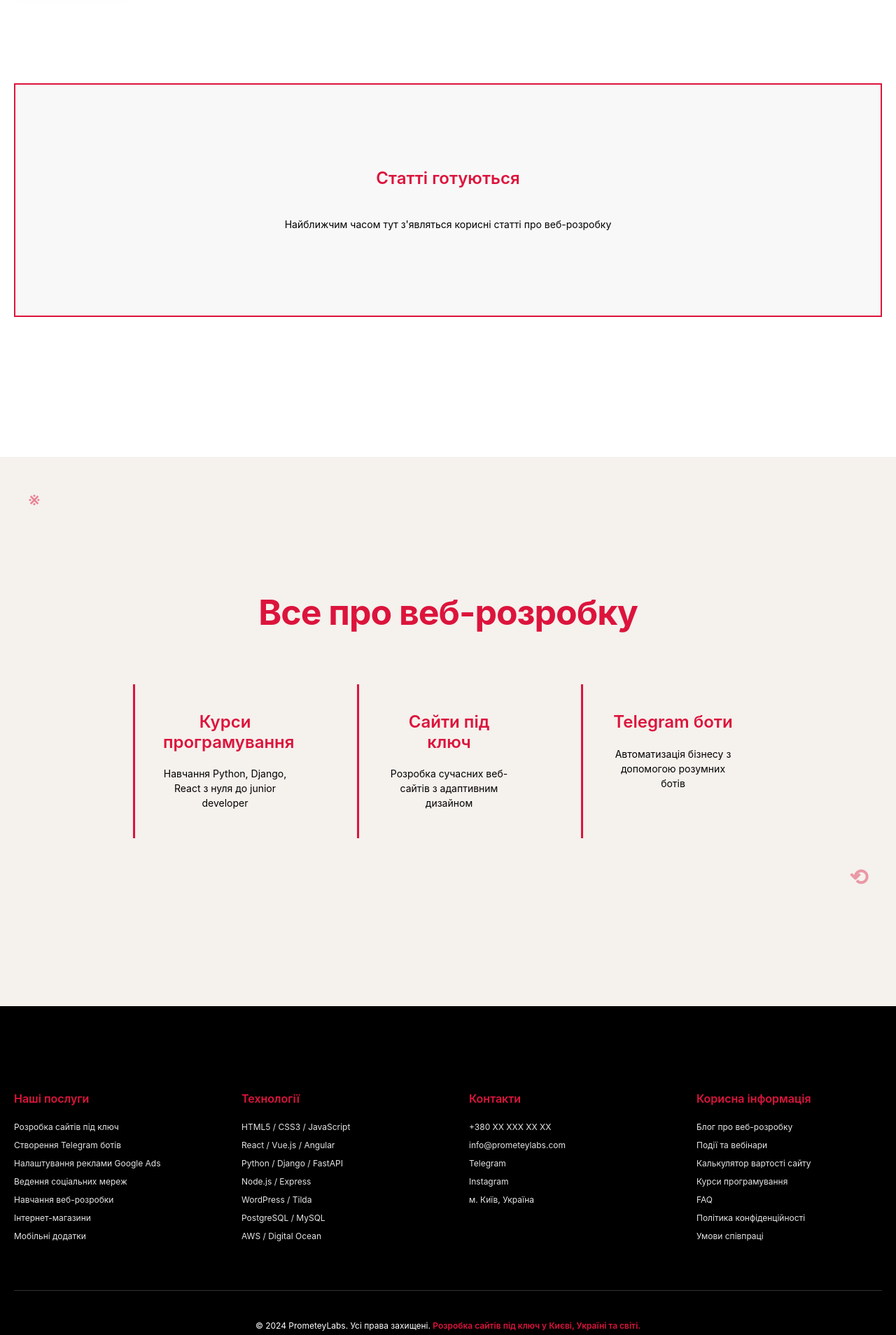
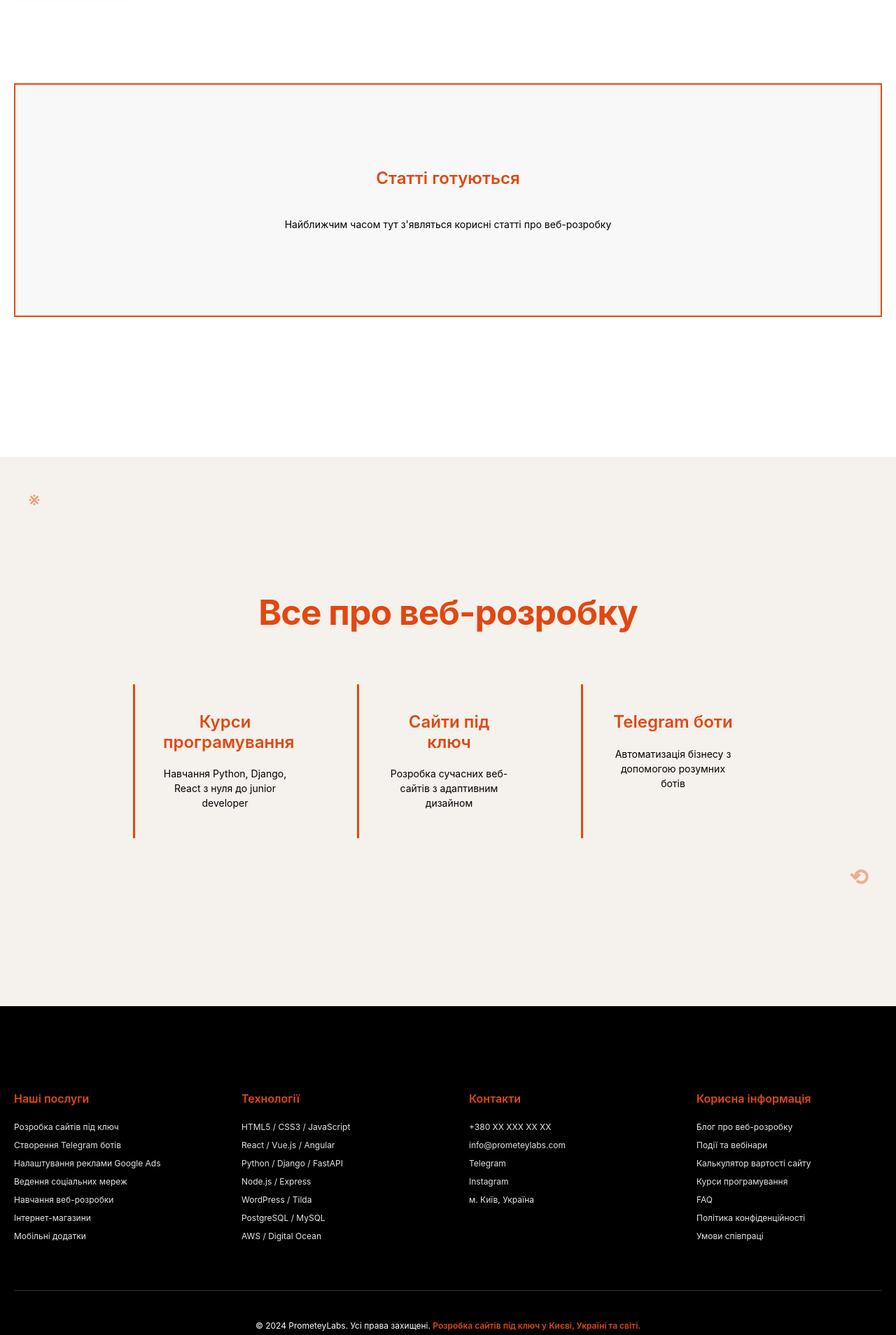
Before and after one commit to BonisOleg/prometeyRenova, a Django app: page /blog/ in a window 1280 px wide. Shown: the part 801-2709 px from the top of the page at 70% size. Run offline with Django 5.2, Linux system fonts and the light colour scheme.

Commit message:
videos styles pages+

```diff
--- a/static/css/base.css
+++ b/static/css/base.css
@@ -25,7 +25,7 @@ body {
 
 /* ===== КОЛЬОРОВА СИСТЕМА ===== */
 :root {
-    --color-red: #DC143C;
+    --color-red: #e14811;
     --color-black: #000000;
     --color-white: #FFFFFF;
     --color-beige: #F5F1ED;
```
